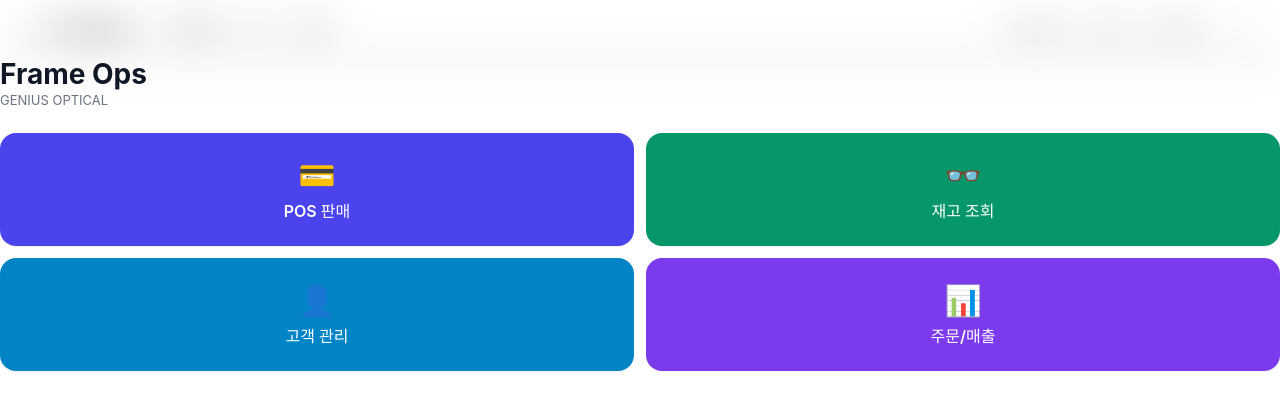
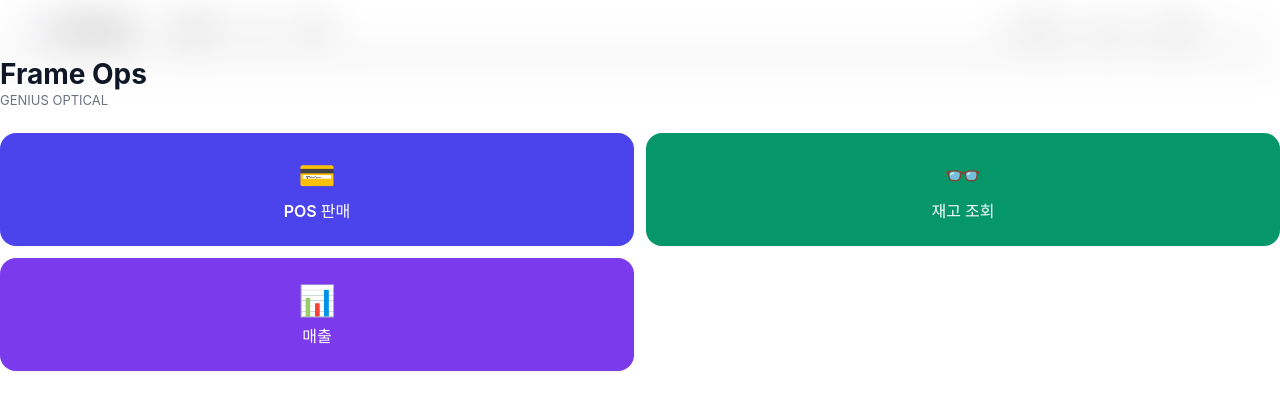
Before and after one commit to jiny8366/frame-ops, a Next.js app in the folder web/: page / in a window 1280 px wide. Shown: the top 410 px of the page. Built offline with nearby package versions, Linux system fonts and the light colour scheme.

Commit message:
fix: 대시보드 홈에서 고객 항목 제거

```diff
--- a/web/app/page.tsx
+++ b/web/app/page.tsx
@@ -5,10 +5,9 @@ import Link from 'next/link';
 export const metadata: Metadata = { title: '대시보드' };
 
 const NAV_ITEMS = [
-  { href: '/pos',       label: 'POS 판매',   icon: '💳', color: 'bg-brand-600' },
-  { href: '/frames',    label: '재고 조회',   icon: '👓', color: 'bg-emerald-600' },
-  { href: '/customers', label: '고객 관리',   icon: '👤', color: 'bg-sky-600' },
-  { href: '/orders',    label: '주문/매출',   icon: '📊', color: 'bg-violet-600' },
+  { href: '/pos',    label: 'POS 판매',  icon: '💳', color: 'bg-brand-600' },
+  { href: '/frames', label: '재고 조회', icon: '👓', color: 'bg-emerald-600' },
+  { href: '/orders', label: '매출',      icon: '📊', color: 'bg-violet-600' },
 ];
 
 export default function DashboardPage() {
```
